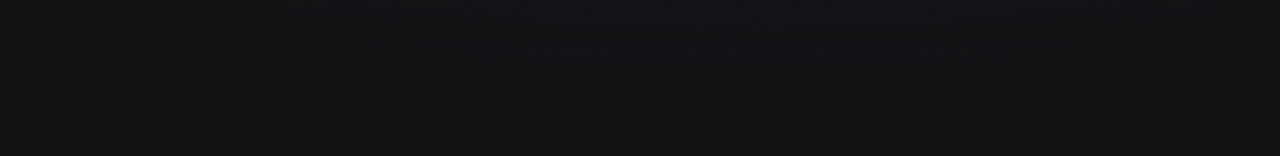
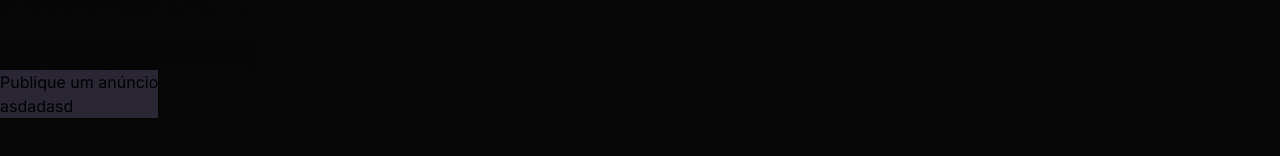
Before and after one commit to jfilipedias/esports, a React (Vite) app in the folder web/: page / in a window 1280 px wide. Both pictures are taken after a click on the button "Publicar anúncio". Shown: the part 594-750 px from the top of the page. Built offline with nearby package versions, Linux system fonts and the light colour scheme; no server answers.

Commit message:
Starts to implements the modal on web

```diff
--- a/web/package.json
+++ b/web/package.json
@@ -9,6 +9,7 @@
     "preview": "vite preview"
   },
   "dependencies": {
+    "@radix-ui/react-dialog": "^1.0.0",
     "phosphor-react": "^1.4.1",
     "react": "^18.2.0",
     "react-dom": "^18.2.0"
--- a/web/src/App.tsx
+++ b/web/src/App.tsx
@@ -1,10 +1,11 @@
-import { useEffect, useState } from "react";
+import { useEffect, useState } from 'react'
+import * as Dialog from '@radix-ui/react-dialog'
 
-import { CreateAdBanner } from "./components/CreateAdBanner";
-import { GameBanner } from "./components/GameBanner";
-import logoImg from "./assets/logo-esports.svg";
+import { CreateAdBanner } from './components/CreateAdBanner'
+import { GameBanner } from './components/GameBanner'
+import logoImg from './assets/logo-esports.svg'
 
-import "./styles/main.css";
+import './styles/main.css'
 
 interface Game {
   id: string
@@ -20,7 +21,7 @@
     useState<Game[]>([])
 
   useEffect(() => {
-    fetch("http://localhost:3333/games")
+    fetch('http://localhost:3333/games')
       .then(response => response.json())
       .then(data => setGames(data))
   }, [])
@@ -43,7 +44,21 @@
         )}
       </div>
 
-      <CreateAdBanner />
+      <Dialog.Root>
+        <CreateAdBanner />
+
+        <Dialog.Portal>
+          <Dialog.Overlay className="bg-black/60 inset-0 fixed"/>
+
+          <Dialog.Content className="fixed bg-[#2A2634]">
+            <Dialog.Title>Publique um anúncio</Dialog.Title>
+
+            <Dialog.Content>
+              asdadasd
+            </Dialog.Content>
+          </Dialog.Content>
+        </Dialog.Portal>
+      </Dialog.Root>
     </div>
   );
 }
--- a/web/src/components/CreateAdBanner.tsx
+++ b/web/src/components/CreateAdBanner.tsx
@@ -1,4 +1,5 @@
-import { MagnifyingGlassPlus } from "phosphor-react"
+import { MagnifyingGlassPlus } from 'phosphor-react'
+import * as Dialog from '@radix-ui/react-dialog'
 
 function CreateAdBanner() {
   return (
@@ -13,10 +14,10 @@
           </span>
         </div>
 
-        <button className="flex items-center gap-3 px-4 py-3 bg-violet-500 text-white rounded hover:bg-violet-600 duration-200">
+        <Dialog.Trigger className="flex items-center gap-3 px-4 py-3 bg-violet-500 text-white rounded hover:bg-violet-600 duration-200">
           <MagnifyingGlassPlus size={24} />
           Publicar anúncio
-        </button>
+        </Dialog.Trigger>
       </div>
     </div>
   )
```
Also changed, not shown: 1 other file (tests, documents, lock files or other folders).
